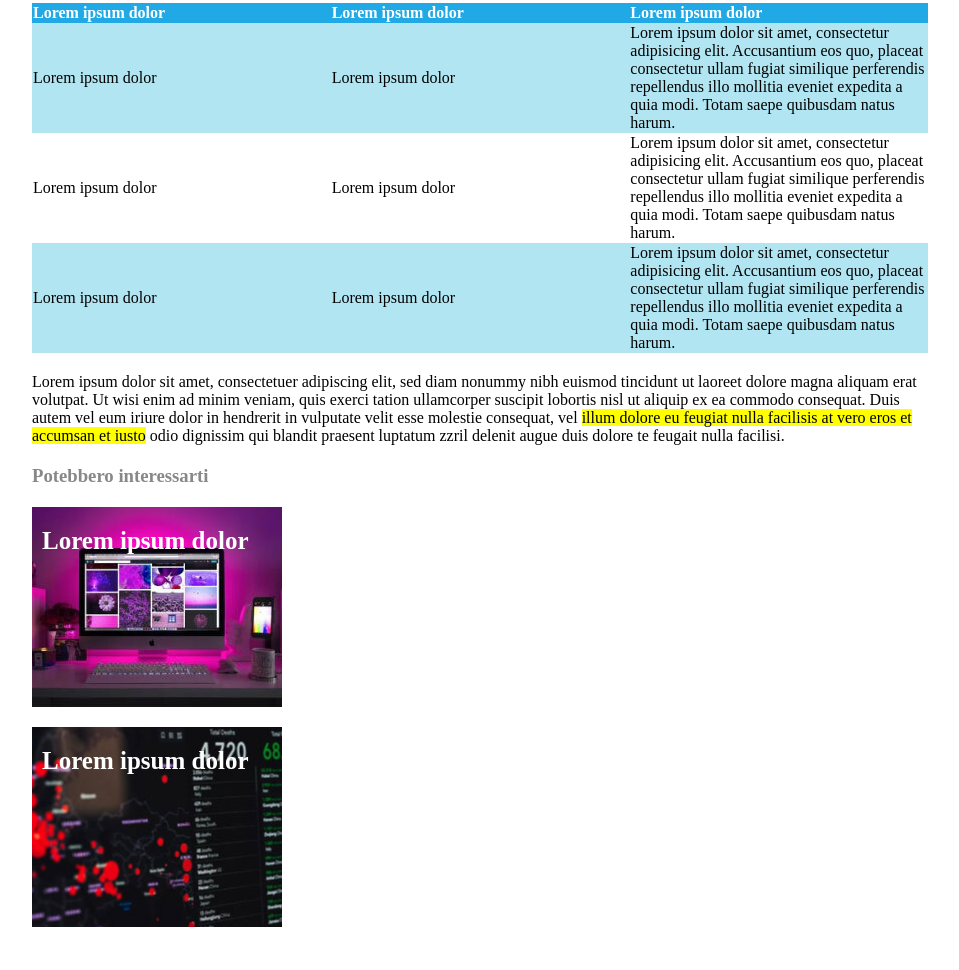
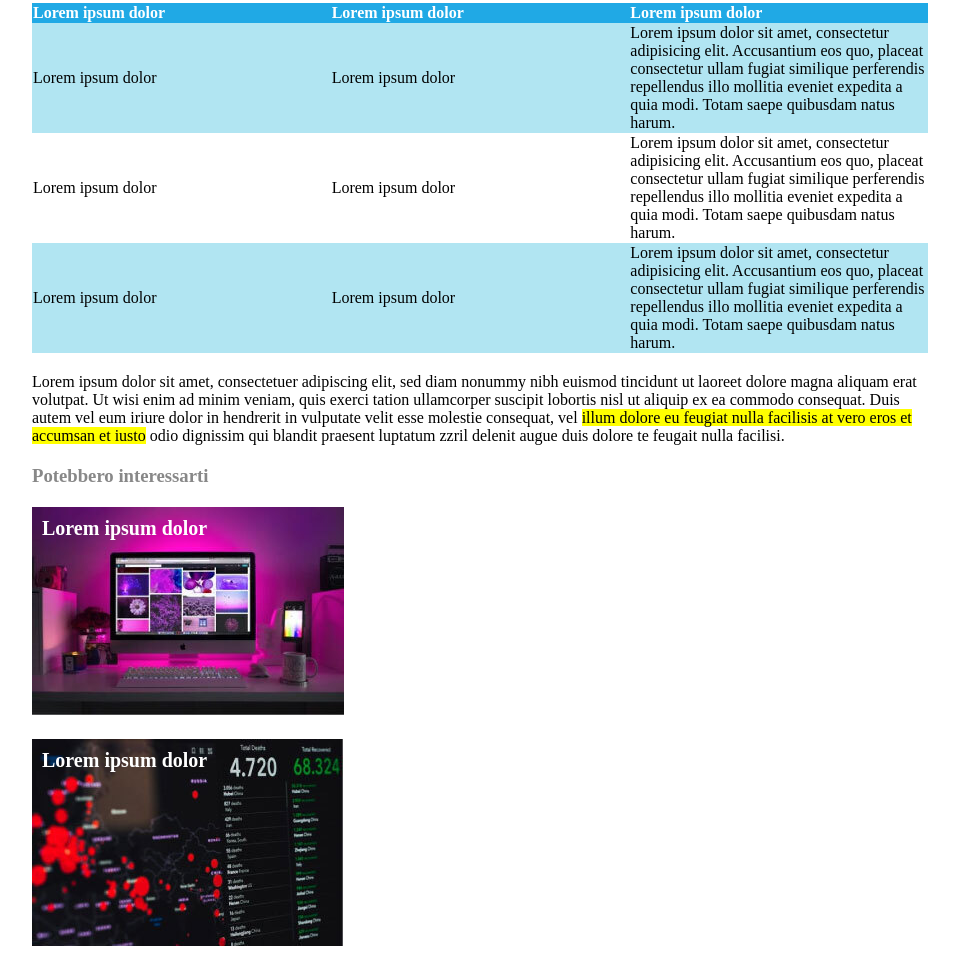
Before and after one commit to gppndr/html-css-booleaner, a plain HTML site: page index.html in a window 1280 px wide. Shown: the part 1226-2196 px from the top of the page, without its empty margins (160-1119 px from the left). Before the commit the page ends 2153 px from the top, so only its background shows below. Drawn offline with Linux system fonts and the light colour scheme.

Commit message:
fix width and height

```diff
--- a/BONUS/bonustyle.css
+++ b/BONUS/bonustyle.css
@@ -101,39 +101,20 @@ td {
     background-color: white;
 }
 
-/* footer +immagini con testo*/
+/* immagini con testo*/
 
-
-#img1 {
+.img {
+    width: 30%;
     margin-top: 20px;
     margin-bottom: 20px;
-    width: 250px;
-    height: 200px;
-    background-image: url(../img/monitor.jpg);
-    background-repeat: no-repeat;
-    background-position: center;
+    position: relative;
 }
 
-#text1 {
-    color: white;
-    font-size: 25px;
+.text{
+    font-size: 20px;
     font-weight: bold;
-    padding-top:  20px;
-    padding-left: 10px;
+    color:white;
+    position: absolute;
+    top: 10px;
+    left: 10px;
 }
-
-#img2 {
-    width: 250px;
-    height: 200px;
-    background-image: url(../img/graph.jpg);
-    background-repeat: no-repeat;
-    background-position: center;
-}
-
-#text2 {
-    color: white;
-    font-size: 25px;
-    font-weight: bolder;
-    padding-top:  20px;
-    padding-left: 10px;
-}
--- a/css/style.css
+++ b/css/style.css
@@ -102,36 +102,18 @@ footer {
     margin-top: 20px;
 }
 
-#img1 {
+.img {
+    width: 30%;
     margin-top: 20px;
     margin-bottom: 20px;
-    width: 250px;
-    height: 200px;
-    background-image: url(../img/monitor.jpg);
-    background-repeat: no-repeat;
-    background-position: center;
+    position: relative;
 }
 
-#text1 {
-    color: white;
-    font-size: 25px;
+.text{
+    font-size: 20px;
     font-weight: bold;
-    padding-top:  20px;
-    padding-left: 10px;
+    color:white;
+    position: absolute;
+    top: 10px;
+    left: 10px;
 }
-
-#img2 {
-    width: 250px;
-    height: 200px;
-    background-image: url(../img/graph.jpg);
-    background-repeat: no-repeat;
-    background-position: center;
-}
-
-#text2 {
-    color: white;
-    font-size: 25px;
-    font-weight: bolder;
-    padding-top:  20px;
-    padding-left: 10px;
-}
--- a/index.html
+++ b/index.html
@@ -92,11 +92,13 @@
     <!-- footer -->
     <footer>
         <h3>Potebbero interessarti</h3>
-        <div id="img1">
-            <div id="text1">Lorem ipsum dolor</div>
+        <div class="img">
+            <p class="text">Lorem ipsum dolor</p>
+            <img src="./img/monitor.jpg" alt="monitor">
         </div>
-        <div id="img2">
-            <div id="text2">Lorem ipsum dolor</div>
+        <div class="img">
+            <p class="text">Lorem ipsum dolor</p>
+            <img src="./img/graph.jpg" alt="graph">
         </div>
     </footer>
 
```
